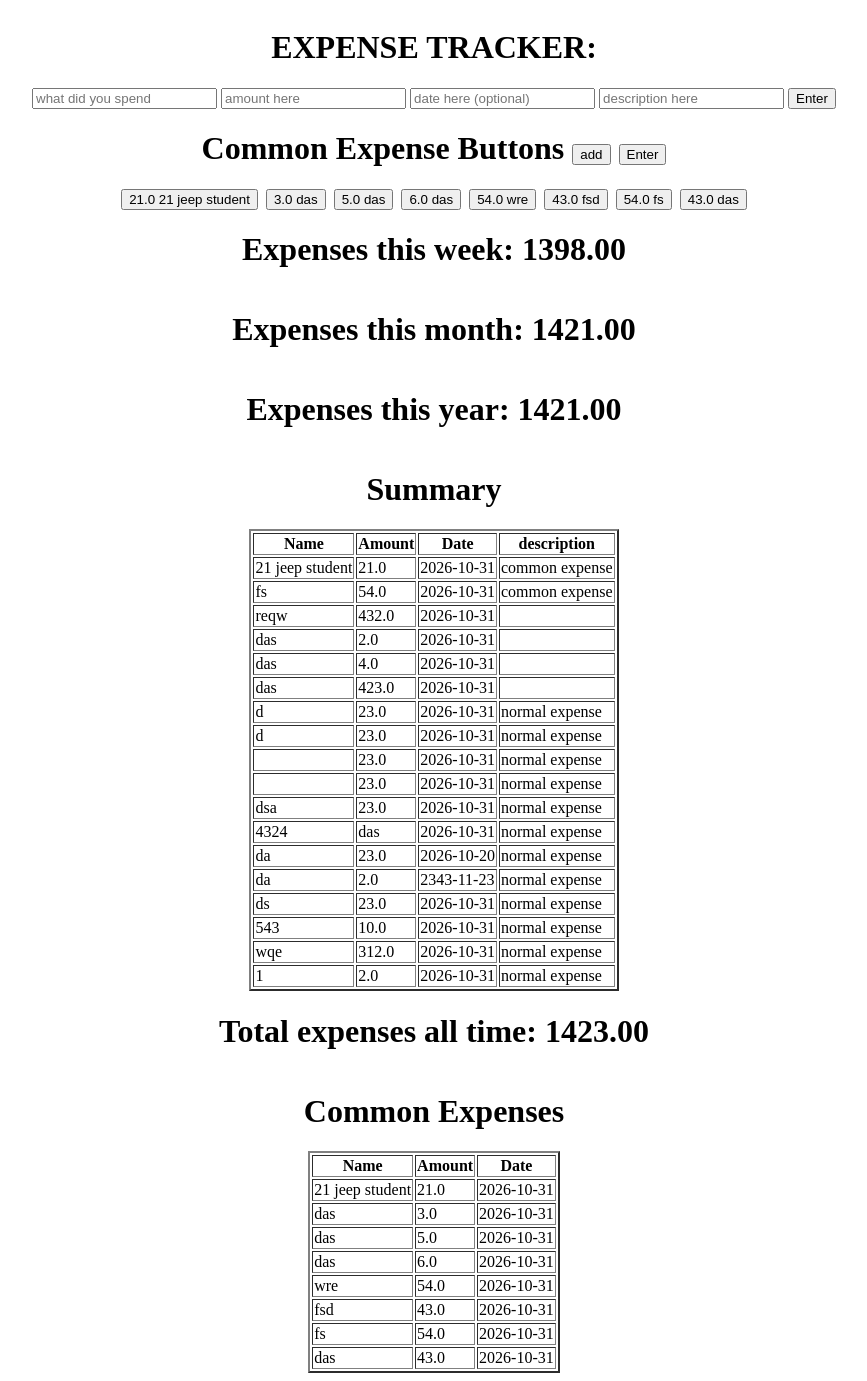
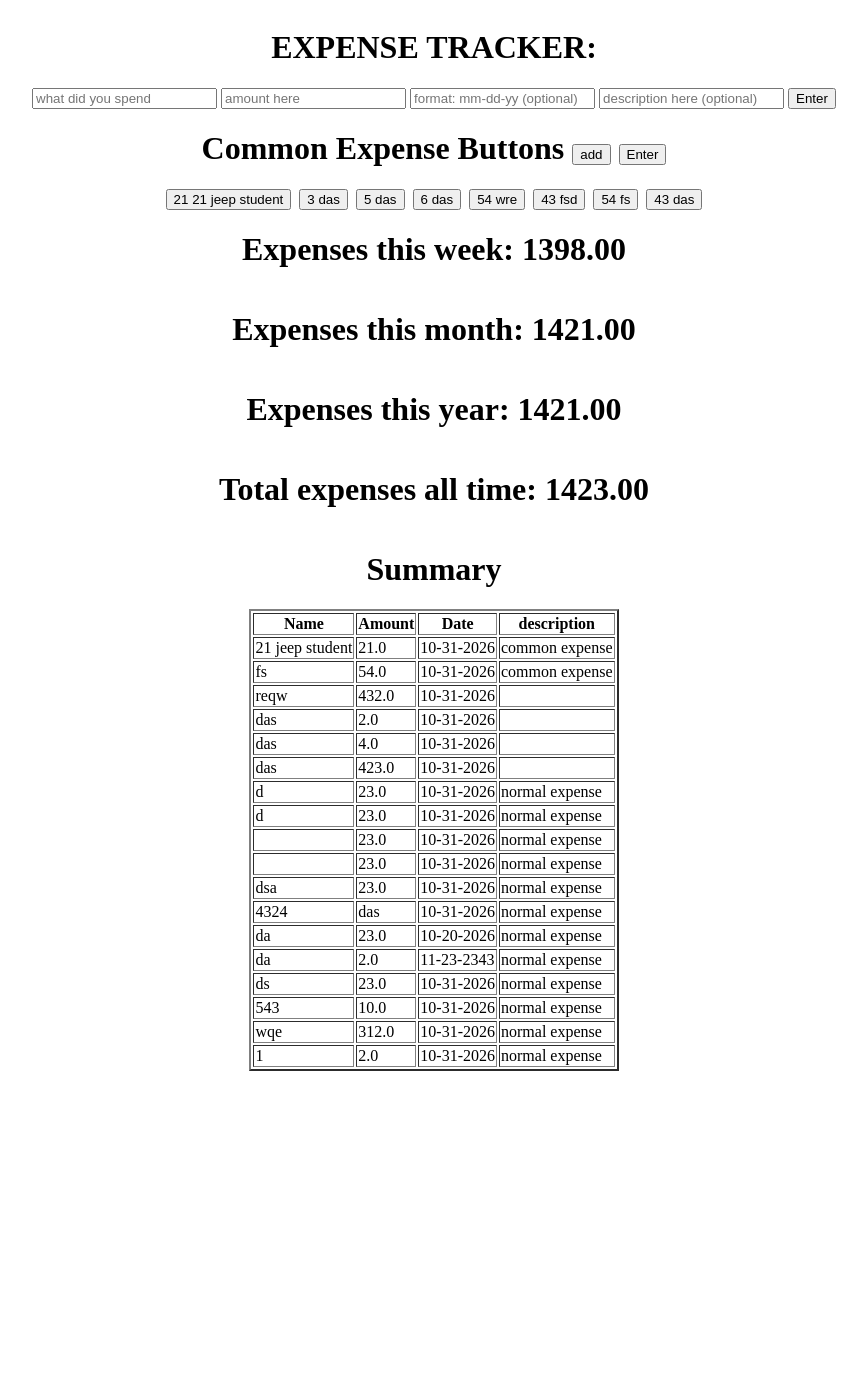
Before and after one commit to Edgar-Sumabat-Jr/expense-tracker, a Flask app: page / in a window 1280 px wide. Shown: the whole page, without its empty margins (206-1073 px from the left). After the commit the page ends 1071 px from the top, so only its background shows below. Run offline with Flask 3, Linux system fonts and the light colour scheme; data comes from the database, SQL or seed files in the repository; both versions use the stored data as it was after the commit.

Commit message:
fixed common expense empty buttons and getting removed after refresh, also using month date year format in table summary, but date still gets stored as yyyy/mm/dd in database

```diff
--- a/app.py
+++ b/app.py
@@ -1,4 +1,4 @@
-from flask import Flask, render_template, request, redirect, jsonify
+from flask import Flask, render_template, request, redirect, jsonify, make_response
 import sqlite3
 from datetime import datetime, date
 import logging
@@ -19,11 +19,14 @@ def get_db():
         db = g._database = sqlite3.connect(DATABASE)
     return db
 
+
+
 @app.teardown_appcontext
 def close_connection(exception):
     db = getattr(g, '_database', None)
     if db is not None:
         db.close()
+
 
 @app.route("/")
 def show_table():
@@ -41,6 +44,7 @@ def show_table():
             # table for expenses
             "home.html",
             items=items,
+            datetime=datetime,
 
             # common expenses
             common_expenses=common_expenses
@@ -59,19 +63,45 @@ def insert_expense(name, amount, date, description):
 
 @app.route("/add", methods=["POST"])
 def add_expense():
-    date = request.form["date"]
-    if date == '':
+    date = request.form.get("date", "").strip()
+    amount = request.form.get("amount")
+    description = request.form.get("description")
+
+
+    response_text = (
+    "Invalid date: Use MM-DD-YYYY Example: 10-27-2026\n"
+    "or just leave it blank to use the date today"
+)
+
+    if date == "":
         date = today
     else:
-        date = datetime.strptime(date, "%Y-%m-%d").date()
+        try:
+            date = datetime.strptime(date, "%m-%d-%Y").date()
+        except ValueError:
+            return make_response(response_text, 400, {"Content-Type": "text/plain"})
+
+
+    try:
+        amount = float(amount)
+    except (ValueError, TypeError):
+        return "use whole number only", 400
+
+    if amount <= 0:
+        return "Amount must be greater than 0", 400
+
+    if description == '':
+        description = "normal expense"
+
 
     insert_expense(
-        request.form["expense-name"],
-        float(request.form["amount"]),
+        request.form.get("expense-name"),
+        amount,
         date,
-        request.form["description"]
+        description
     )
     return redirect("/")
+
 
 @app.route("/total-expenses")
 def total_expenses():
@@ -84,6 +114,7 @@ def total_expenses():
     total_sum = result[0] if result[0] is not None else 0.0
 
     return jsonify({"total": total_sum})
+
 
 from datetime import datetime, timedelta
 @app.route("/expenses/weekly")
@@ -110,6 +141,7 @@ def weekly_expenses():
         "start_of_week":start_of_week,
         "total":total
     })
+
 
 import calendar
 @app.route("/expenses/monthly")
@@ -143,6 +175,7 @@ def monthly_expenses():
         "total":total
     })
 
+
 @app.route("/expenses/yearly")
 def yearly_expense():
     year = date.today().year
@@ -173,36 +206,6 @@ def yearly_expense():
     })
 
 
-
-# @app.route("/common-expenses/add", methods=["POST"])
-# def add_common_expense():
-#     name_expense = request.form.get("name-common-expense")
-#     amount_expense = request.form.get("amount-common-expense")
-#     description_expense = request.form.get("description-common-expense")
-
-#     insert_expense(
-#         name_expense,
-#         amount_expense,
-#         today,
-#         description_expense
-#     )
-
-#     return redirect("/")
-
-
-# @app.route("/add-common", methods=["POST"])
-# def common_expense():
-#     amount = float(request.form["common-expense"]) # we used the value="20" at the html frontend
-
-#     insert_expense(
-#         "pamasahe", # name of expense
-#         amount,     # amount
-#         today,      # date today
-#         "pamasahe to" # description (optional)
-#     )
-
-#     return redirect("/")
-
 @app.route("/insert-common", methods=["POST"])
 def insert_common_expense():
     json_data = request.get_json()
@@ -211,6 +214,10 @@ def insert_common_expense():
     amount = json_data.get("amount")
     today = datetime.now().date()
 
+    if not name or amount is None or str(amount).strip() == "":
+        return {"error": "backend server: name and amount required"}, 400
+
+
     db = get_db()
     cursor = db.cursor()
 
@@ -218,18 +225,30 @@ def insert_common_expense():
                     (name, amount, today.isoformat()))
 
     db.commit()
+    return {"success":"True"}, 201
 
-    return redirect("/")
 
 @app.route("/add-common", methods=["POST"])
 def add_common_expense():
-    name = request.form.get("custom-name")
-    amount = request.form.get("custom-amount")
+    name = request.form.get("common-expense") # gets the inputs by the user from the frontend html form
+
+    db = get_db()
+    cursor = db.cursor()
+
+    # finds the name of the common expense
+    cursor.execute("SELECT name, amount FROM common_expense WHERE name = ?",
+                   (name,))
+
+    expense = cursor.fetchone()
+
+    if expense is None:
+        return "Common expense not found", 404
+
     today = datetime.now().date()
 
     insert_expense(
-        name,
-        amount,
+        expense[0],
+        expense[1],
         today,
         "common expense"
     )
--- a/static/script.js
+++ b/static/script.js
@@ -88,19 +88,29 @@ function enterCommon() {
 
     enterButton.addEventListener("click", async () => {
         const name = document.querySelector('[name="name-common-expense"]').value.trim();
-        const amount = document.querySelector('[name="amount-common-expense"]').value;
-        const dataToSend = { name: name, amount: amount };
+        const amount = Number(document.querySelector('[name="amount-common-expense"]').value);
+
+        console.log(Number.isInteger(amount) ? amount : amount.toFixed(2));
+
+        // checks for empty values
+        if (!name || !amount) {
+            alert("empty name and amount field")
+            return;
+        }
 
         try {
-            const response = await fetch("http://127.0.0.1:5000/insert-common", {
+            const response = await fetch("/insert-common", {
                 method: "POST",
                 headers: { "Content-Type": "application/json" },
-                body: JSON.stringify(dataToSend)
+                body: JSON.stringify({
+                    name: name,
+                    amount: amount
+                })
             });
 
             if (response.ok) {
+                alert("Common expense saved");
                 window.location.reload();
-                alert("POST request success");
             } else {
                 alert("something errored");
             }
--- a/templates/home.html
+++ b/templates/home.html
@@ -31,12 +31,13 @@
 <body>
     <h1>EXPENSE TRACKER:</h1>
     <form method="POST" action="/add">
-        <input name="expense-name" placeholder="what did you spend">
-        <input name="amount" placeholder="amount here">
-        <input name="date" placeholder="date here (optional)">
-        <input name="description" placeholder="description here">
+        <input name="expense-name" placeholder="what did you spend" required>
+        <input name="amount" placeholder="amount here" type="number" min="0" required>
+        <input name="date" placeholder="format: mm-dd-yy (optional)">
+        <input name="description" placeholder="description here (optional)">
         <button type="submit">Enter</button>
     </form>
+
 
     <h1>Common Expense Buttons
         <button type="button" id="add-common">add</button>
@@ -56,24 +57,32 @@
         <button type="button" id="enter-common">Enter</button>
     </h1>
 
+
+    <!-- start, form for clicking existing common expense -->
     <form id="common-expense-form" method="POST" action="/add-common">
+
         {% for item in common_expenses %}
-            <button type="submit">{{ item[1] }} {{ item[0] }}</button>
+            <button
+                type="submit"
+                name="common-expense"
+                value="{{ item[0] }}"
+            >
+                {{ "%g"|format(item[1]) }} {{ item[0] }}
+            </button>
         {% endfor %}
-        <!-- <button type="submit" name="common-expense" value="20">20 student</button>
-        <button type="submit" name="common-expense" value="23">23 non student</button>
-        <button type="submit" name="common-expense" value="24">24 e jeep</button>
-        <button type="submit" name="common-expense" value="13">13 jeep to school</button>
-        <button type="submit" name="common-expense" value="15">15 jeep to school non student</button> -->
+    </form>
+    <!-- end, form for clicking existing common expense -->
 
-        <input type="hidden" name="custom-name">
-        <input type="hidden" name="custom-amount">
 
-    </form>
+
 
     <h1>Expenses this week: <span id="weekly-expenses"></span></h1>
     <h1>Expenses this month: <span id="monthly-expenses"></span></h1>
     <h1>Expenses this year: <span id="yearly-expenses"></span></h1>
+
+
+    <h1>Total expenses all time: <span id="total-expenses"></span></h1>
+
 
     <h1>Summary</h1>
     <table border="2">
@@ -85,31 +94,12 @@
         <tr>
             <td>{{item[0]}}</td>
             <td>{{item[1]}}</td>
-            <td>{{item[2]}}</td>
+            <td>{{ datetime.strptime(item[2], "%Y-%m-%d").strftime("%m-%d-%Y") }}</td>
             <td>{{item[3]}}</td>
         </tr>
         {% endfor %}
     </table>
 
-    <h1>Total expenses all time: <span id="total-expenses"></span></h1>
-
-
-<h1>Common Expenses</h1>
-
-<table border="2">
-    <th>Name</th>
-    <th>Amount</th>
-    <th>Date</th>
-
-    {% for item in common_expenses %}
-    <tr>
-        <td>{{ item[0] }}</td>
-        <td>{{ item[1] }}</td>
-        <td>{{ item[2] }}</td>
-    </tr>
-    {% endfor %}
-</table>
-
 
 </body>
 </html>
```
Also changed, not shown: expenses.db.
